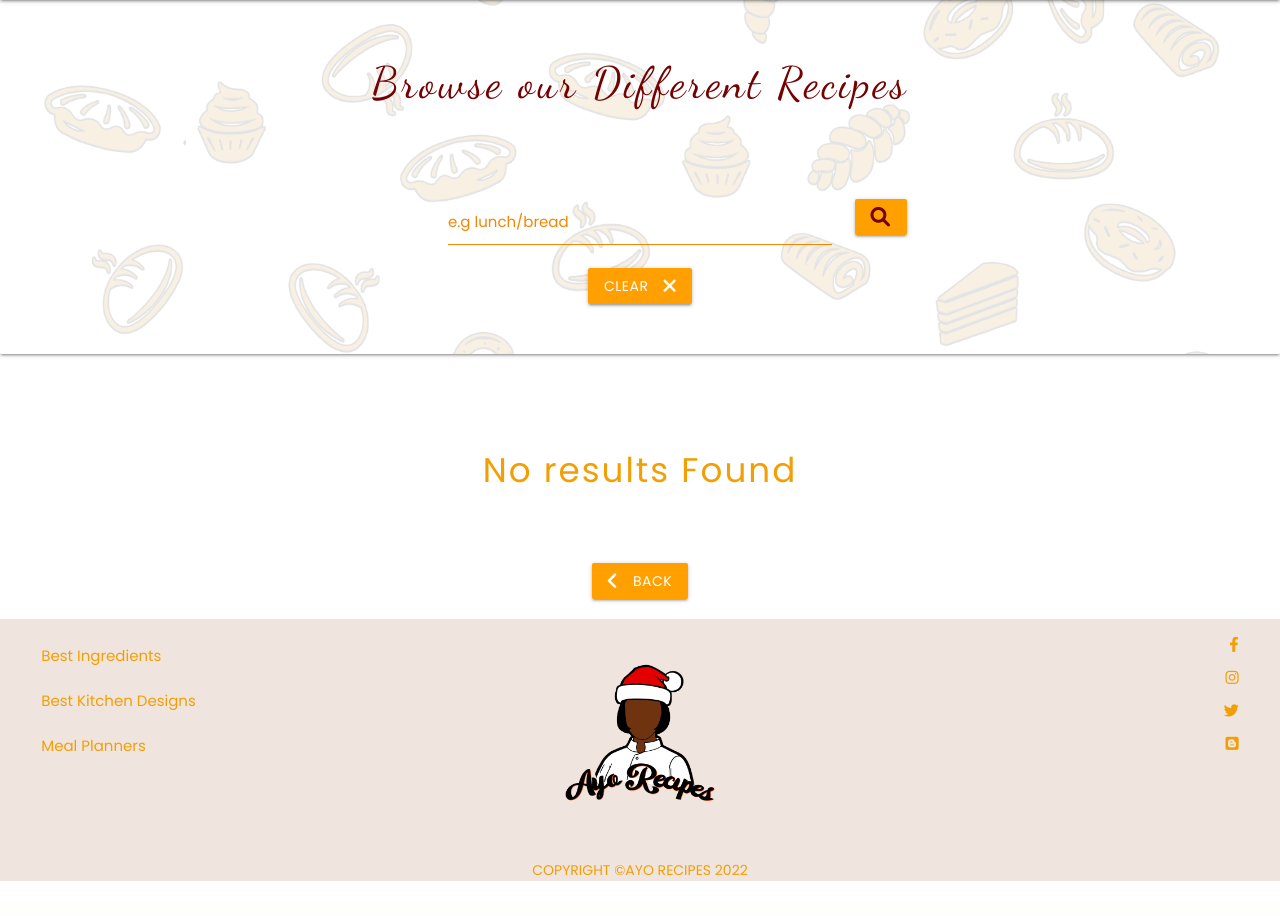
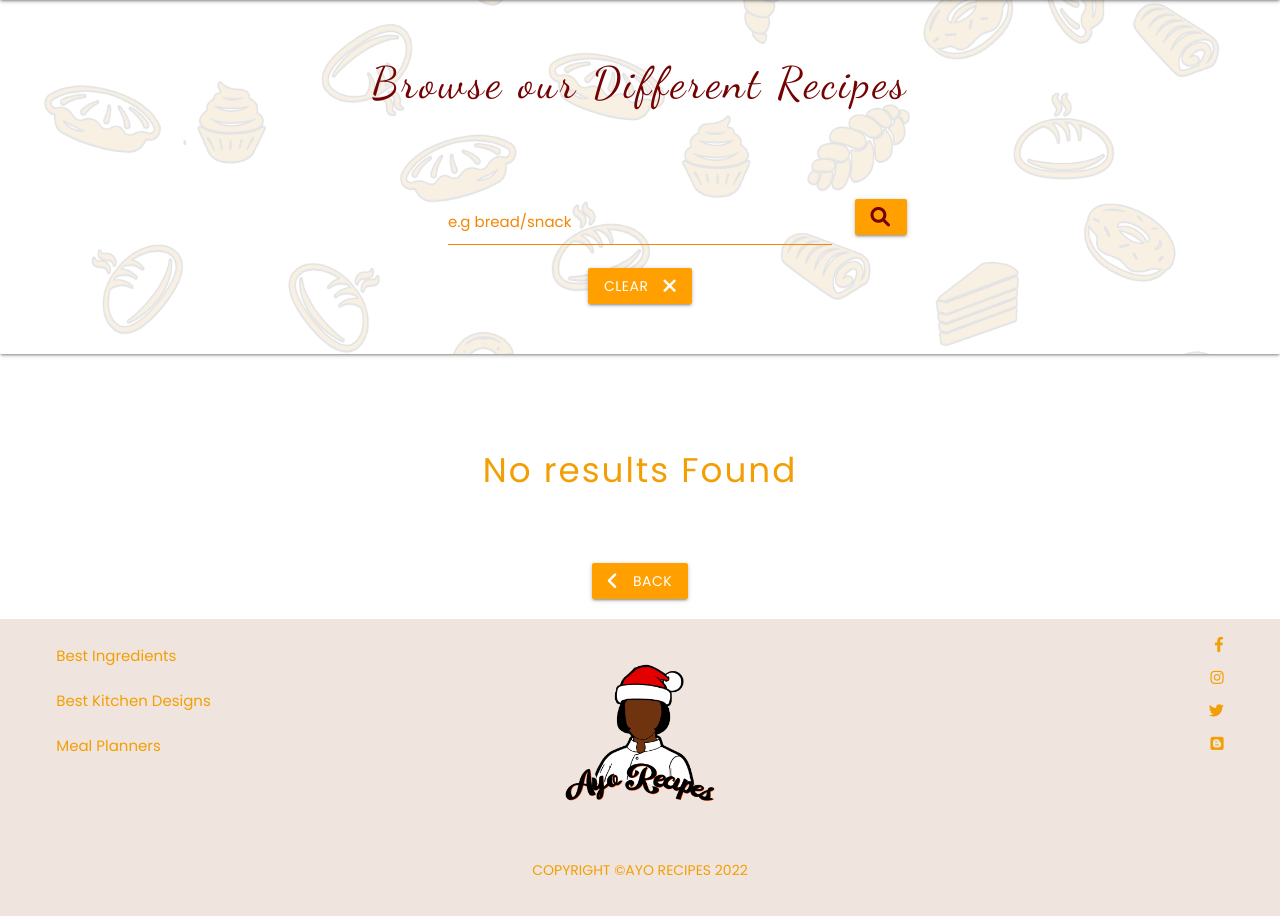
Before and after one commit to Didisimmons/Ayo-Recipes, a Flask app: page /search in a window 1280 px wide. Shown: the part 83-999 px from the top of the page. Before the commit the page ends 964 px from the top, so only its background shows below. Run offline with Flask 2, Linux system fonts and the light colour scheme; data that the repository does not hold is empty; some libraries are stand-ins or nearby versions.

Commit message:
add padding to the bottom of the footer

```diff
--- a/static/css/style.css
+++ b/static/css/style.css
@@ -763,7 +763,7 @@ font-weight: 500
 /* footer */
 
 .footer-container{
-    padding: 1rem 0 0 0;
+    padding: 1rem 1rem;
     background-color: #f0e5de;
 }
 
--- a/templates/login.html
+++ b/templates/login.html
@@ -21,7 +21,7 @@
                   <div class="input-field col s12">
                       <i class="fas fa-user-lock prefix icon-color"></i>
                       <input id="password" name="password" minlength="5"
-                          maxlength="15" type="password" pattern="(?=.*\d)(?=.*[a-z])(?=.*[A-Z]).{8,}" class="validate" required>
+                          maxlength="15" type="confirm-password" pattern="(?=.*\d)(?=.*[a-z])(?=.*[A-Z]).{8,}" class="validate" required>
                       <label for="password">password</label>
                   </div>
                 </div>
--- a/templates/recipes.html
+++ b/templates/recipes.html
@@ -8,8 +8,8 @@
           <form method="POST" action="{{url_for('search')}}">
           <div class="row categorysearch-container">
               <div class="input-field col s6 m4 offset-m4">
-                  <input type="text" name="query" id="query" minlength="3"  required>
-                  <label for="query"> e.g lunch/bread</label>
+                  <input type="text" name="query" id="query" minlength="3" maxlength="20"  required>
+                  <label for="query"> e.g bread/snack</label>
               </div>
               <div class="input-field col s6 m4 ">
                   <button class="btn waves-effect waves-light amber darken-2" type="submit"><i class="fas fa-search  icon-color "></i>
--- a/templates/single-recipe.html
+++ b/templates/single-recipe.html
@@ -107,9 +107,9 @@
       <div class="col s12 m6">
         <div class="recipe-image">
           {%if recipe.image_url %}
-          <img src="{{recipe.image_url}}" alt="{{ recipe.recipe_name}}">
+            <img src="{{recipe.image_url}}" alt="{{ recipe.recipe_name}}">
           {% else %}
-          <img  src="../static/images/food_image.png" alt=" egg burgers">
+           <img  src="../static/images/food_image.png" alt=" egg burgers">
           {% endif %}
         </div>
       </div>
```
